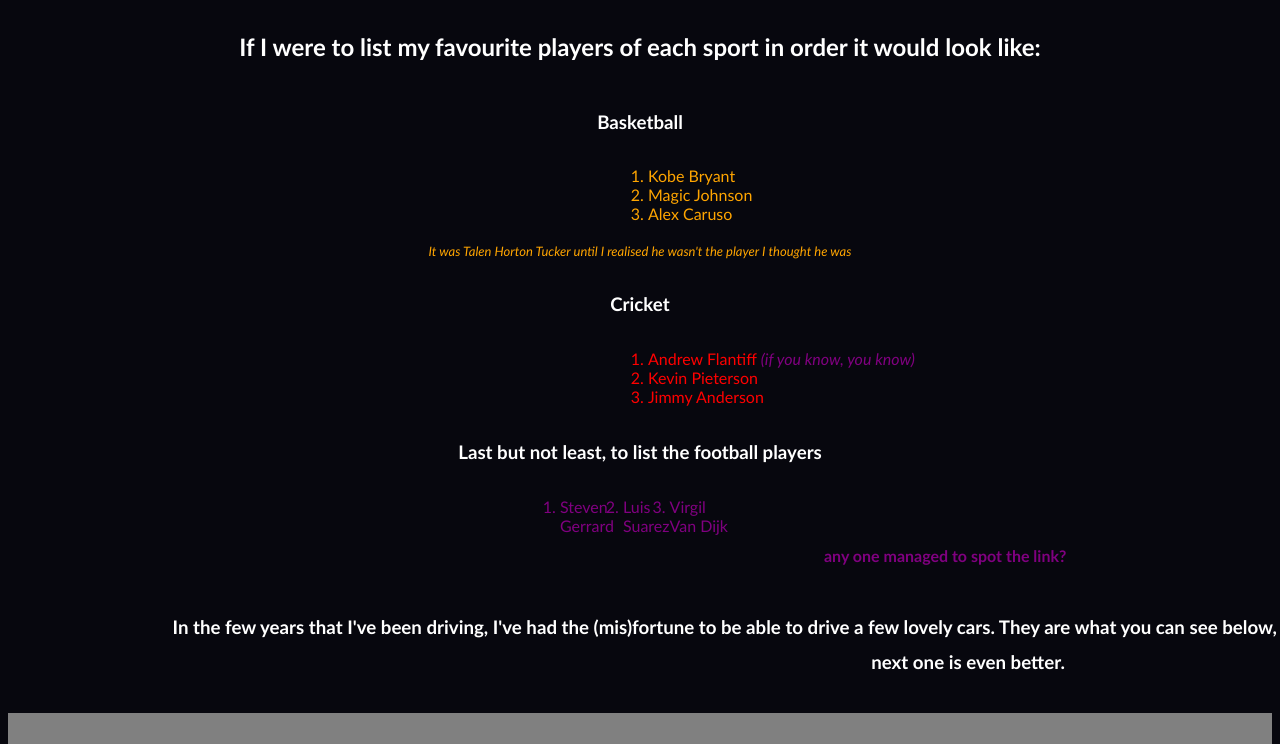
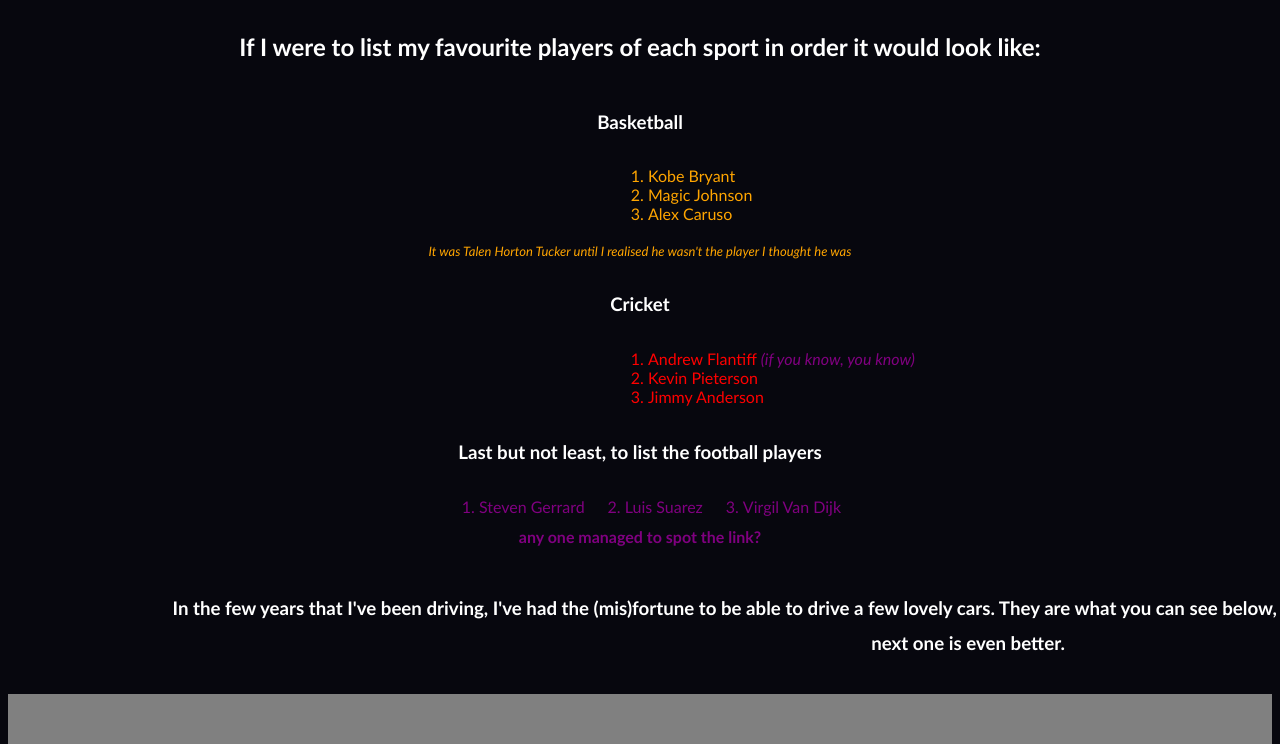
Before and after one commit to Berwick97/Personal-Web-Page, a plain HTML site: page index.html in a window 1280 px wide. Shown: the part 303-1047 px from the top of the page. Drawn offline with Linux system fonts and the light colour scheme.

Commit message:
adding in the gap to the CSS for the football list as I've just discovered it and centralising the text below it with justify content instead of margin-left

```diff
--- a/styles.css
+++ b/styles.css
@@ -53,18 +53,17 @@ h1, .tagline, h2, h3, .tht, .fb-link, h4 {
 .football-list {
     display: flex;
     flex: 1;
-    margin-left: 32pc;
-    margin-right: 34pc;
-    justify-content: space-around;
+    justify-content: center;
+    gap: 40px;
 }
 .emphasis {
     font-style: italic;
 }
 .link-spot {
-    margin-left: 51pc;
     margin-top: -5px;
     margin-bottom: 30px;
     display: block;
+    text-align: center;
 }
 h3, h2 {
     padding-top: 15px;
```
